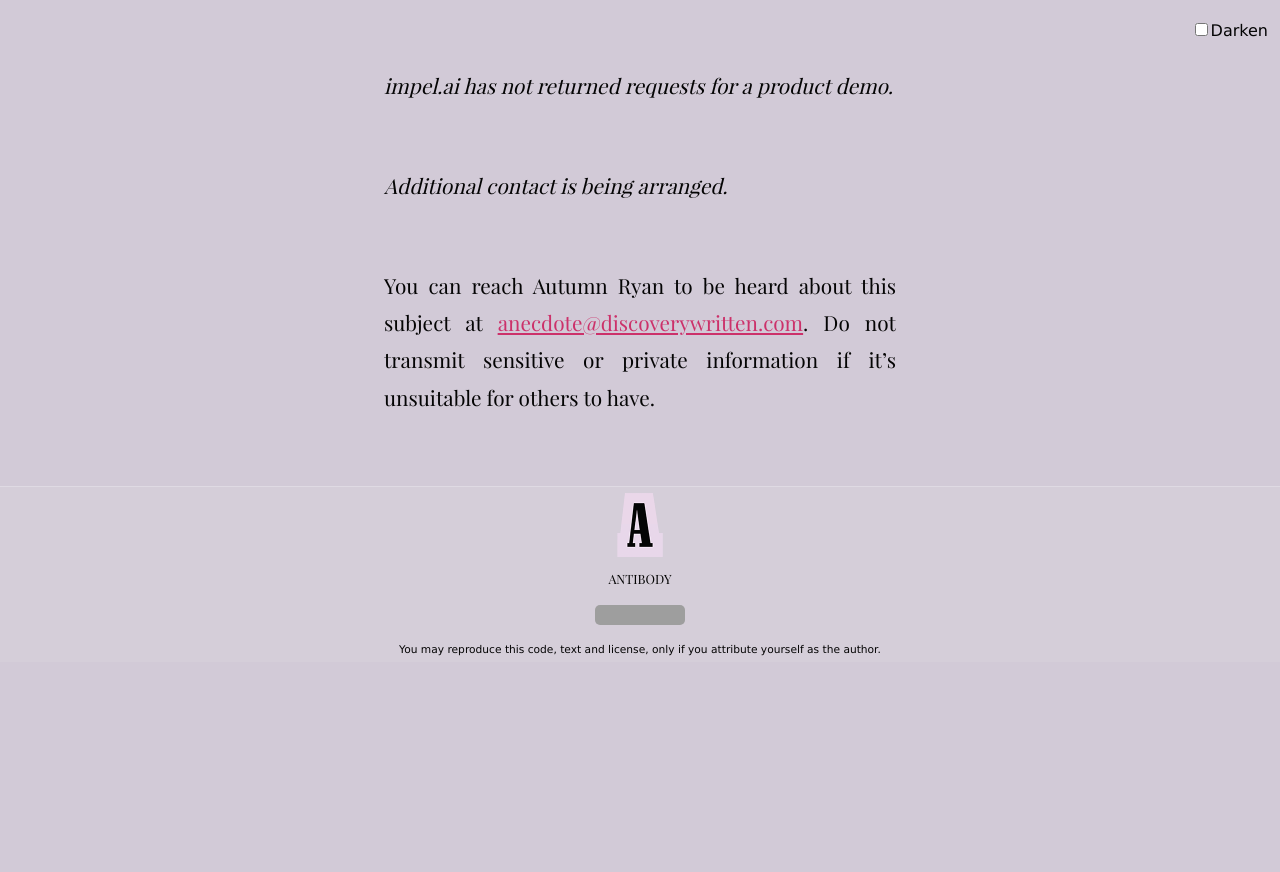
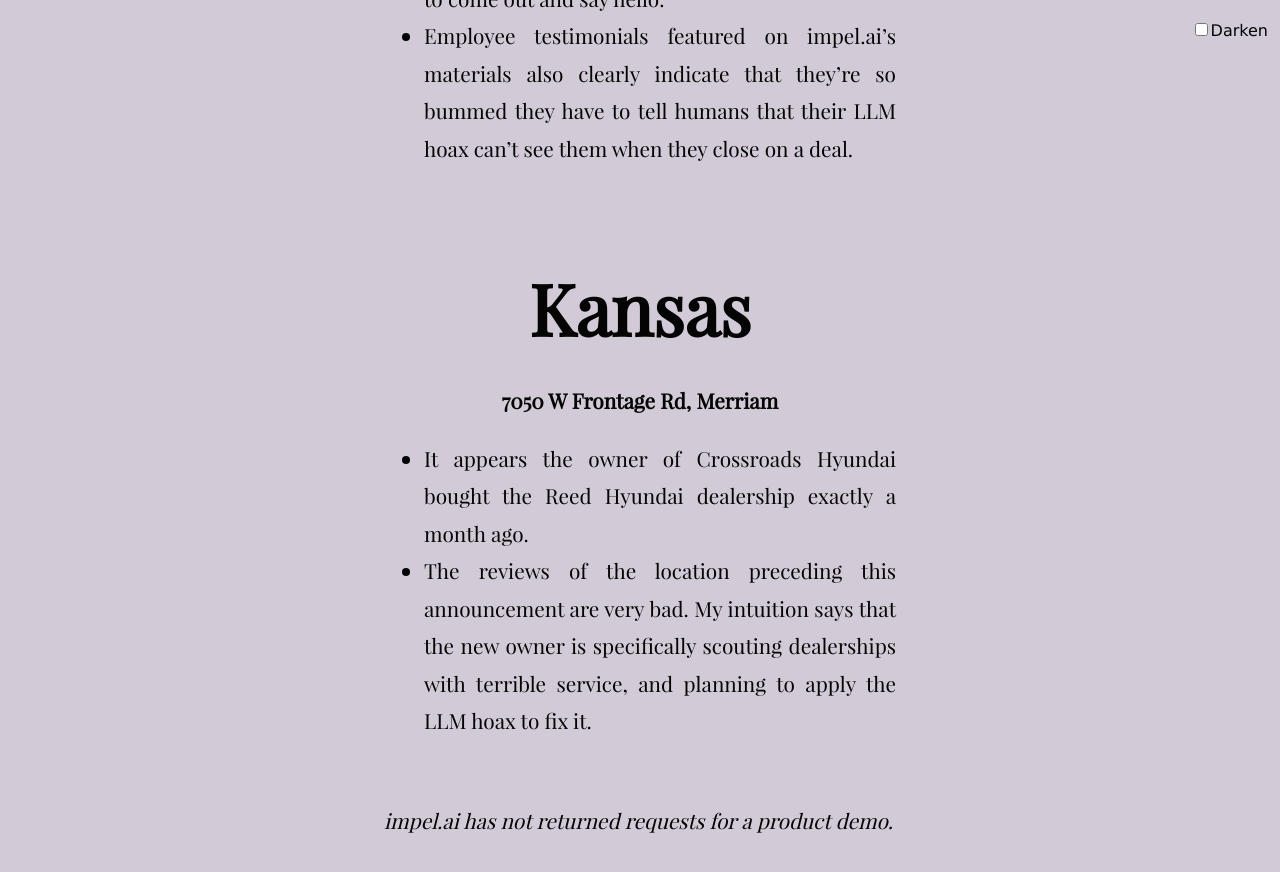
Before and after one commit to tiliv/antibody, a Jekyll site: the page built from docs/journal/autumn-ryan-First-State-Auto-Group/index.md, in a window 1280 px wide and 900 px high, scrolled down 5506 px. Shown: the top 872 px of the window. Built offline with Jekyll 4.4.1, drawn with Linux system fonts in a browser that asks for light colours; before the commit the page ends 6168 px from its top, so only the background shows below that; grey boxes are pictures that could not be loaded.

Commit message:
Add KS target stub

```diff
--- a/docs/journal/autumn-ryan-First-State-Auto-Group/index.md
+++ b/docs/journal/autumn-ryan-First-State-Auto-Group/index.md
@@ -61,6 +63,13 @@
 - However, the doctored labels hang a hat on why the label is needed: The service works so well specifically because the humans believe there is a human power agent who is magically not available to come out and say hello.
 - Employee testimonials featured on impel.ai's materials also clearly indicate that they're so bummed they have to tell humans that their LLM hoax can't see them when they close on a deal.
 
+### Kansas
+
+#### 7050 W Frontage Rd, Merriam
+
+- It appears the owner of Crossroads Hyundai bought the Reed Hyundai dealership exactly a month ago.
+- The reviews of the location preceding this announcement are very bad. My intuition says that the new owner is specifically scouting dealerships with terrible service, and planning to apply the LLM hoax to fix it.
+
 _impel.ai has not returned requests for a product demo._
 
 _Additional contact is being arranged._
```
Also changed, not shown: other parts of docs/journal/autumn-ryan-First-State-Auto-Group/index.md (+2 -0 lines).
